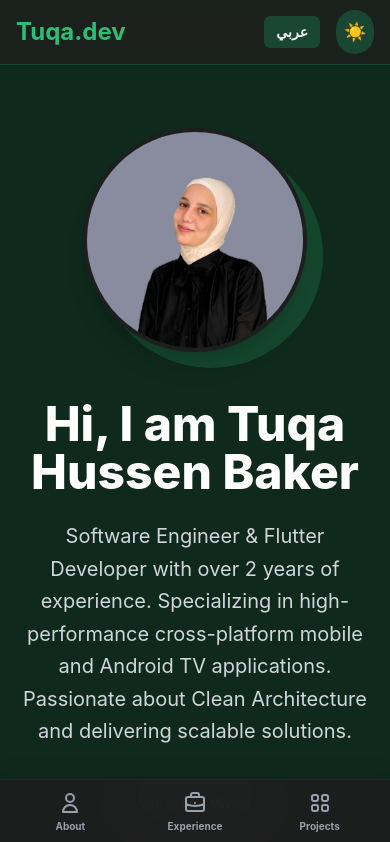
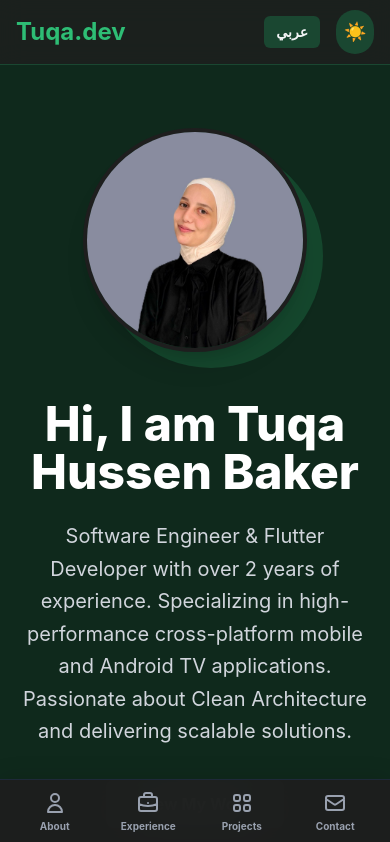
Before and after one commit to TuqaBakr/tuqa-portfolio, a Vue app: page / in a window 390 px wide. Shown: the top 842 px of the page. Built offline with nearby package versions, Linux system fonts and the light colour scheme.

Commit message:
Fixed missing image paths on GitHub Pages

```diff
--- a/src/components/FooterSection.vue
+++ b/src/components/FooterSection.vue
@@ -5,7 +5,7 @@ defineProps<{
 </script>
 
 <template>
-  <footer class="bg-surface-light dark:bg-surface-dark py-12 border-t border-gray-200 dark:border-gray-800 transition-colors duration-300 mt-20 relative overflow-hidden">
+  <footer id="contact" class="bg-surface-light dark:bg-surface-dark pt-12 pb-28 md:pb-12 border-t border-gray-200 dark:border-gray-800 transition-colors duration-300 mt-20 relative overflow-hidden">
     <div class="absolute top-0 left-0 right-0 h-1 bg-gradient-to-r from-brand to-brand-accent"></div>
 
     <div class="max-w-7xl mx-auto px-4 sm:px-6 lg:px-8 flex flex-col md:flex-row justify-between items-center gap-8" :dir="isArabic ? 'rtl' : 'ltr'">
--- a/src/components/NavBar.vue
+++ b/src/components/NavBar.vue
@@ -23,6 +23,7 @@ defineEmits(['toggleTheme', 'toggleLanguage'])
           <a href="#about" class="hover:text-brand-accent transition-colors">{{ isArabic ? 'حول' : 'About' }}</a>
           <a href="#experience" class="hover:text-brand-accent transition-colors">{{ isArabic ? 'الخبرات' : 'Experience' }}</a>
           <a href="#projects" class="hover:text-brand-accent transition-colors">{{ isArabic ? 'المشاريع' : 'Projects' }}</a>
+          <a href="#contact" class="hover:text-brand-accent transition-colors">{{ isArabic ? 'تواصل' : 'Contact' }}</a>
         </div>
 
         <div class="flex items-center gap-4">
@@ -63,6 +64,13 @@ defineEmits(['toggleTheme', 'toggleLanguage'])
         <span class="text-[10px] font-bold">{{ isArabic ? 'المشاريع' : 'Projects' }}</span>
       </a>
 
+      <a href="#contact" class="flex flex-col items-center justify-center w-full h-full text-gray-500 dark:text-gray-400 hover:text-brand dark:hover:text-brand-accent active:scale-95 transition-all">
+        <svg class="w-6 h-6 mb-1" fill="none" stroke="currentColor" viewBox="0 0 24 24">
+          <path stroke-linecap="round" stroke-linejoin="round" stroke-width="2" d="M3 8l7.89 5.26a2 2 0 002.22 0L21 8M5 19h14a2 2 0 002-2V7a2 2 0 00-2-2H5a2 2 0 00-2 2v10a2 2 0 002 2z"></path>
+        </svg>
+        <span class="text-[10px] font-bold">{{ isArabic ? 'تواصل' : 'Contact' }}</span>
+      </a>
+
     </div>
   </nav>
 </template>
```
